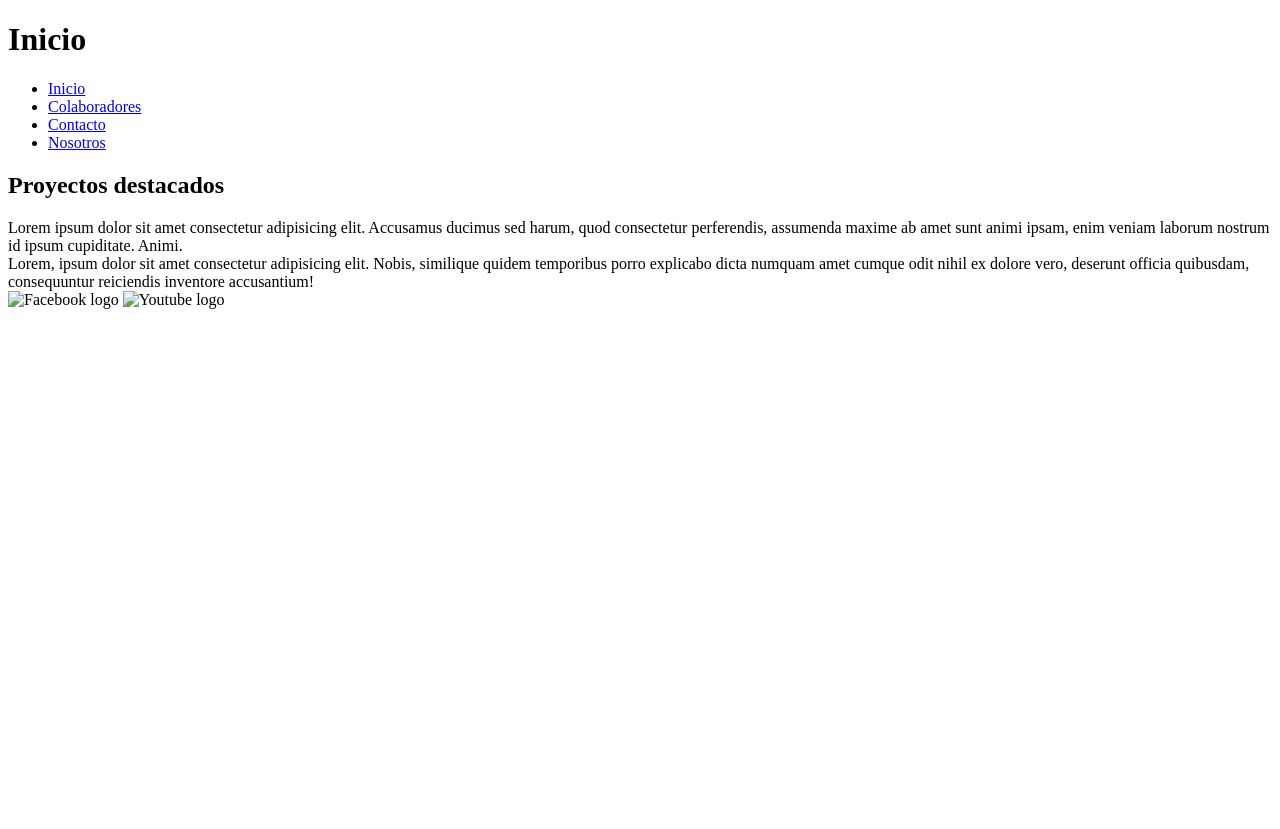
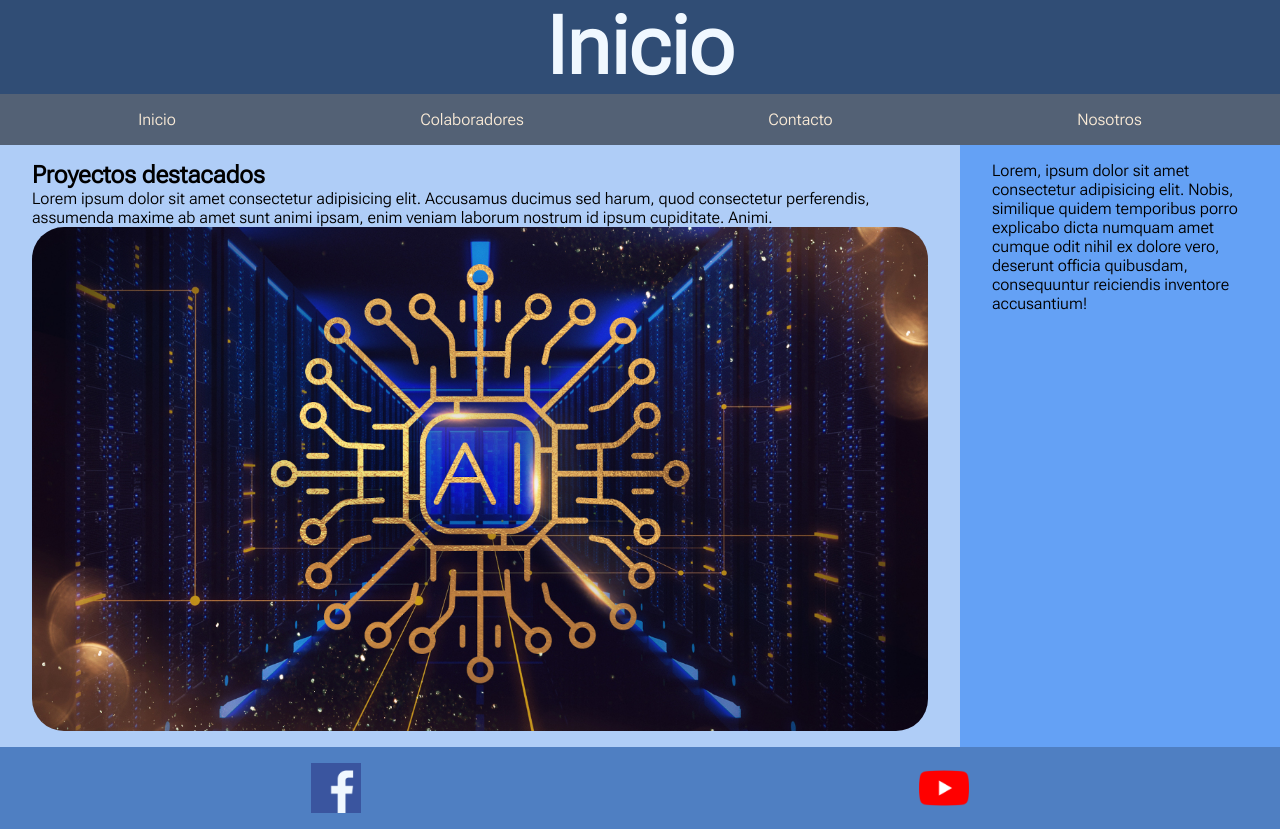
Before and after one commit to andrew-cei/Web, a plain HTML site: page index.html in a window 1280 px wide. Before the commit the page ends 800 px from the top, so only its background shows below. Drawn offline with Linux system fonts and the light colour scheme; the site is published under a folder, as on GitHub Pages, so addresses that start at the root find nothing.

Commit message:
Links corregidos

```diff
--- a/index.html
+++ b/index.html
@@ -4,7 +4,7 @@
     <meta charset="UTF-8" />
     <meta http-equiv="X-UA-Compatible" content="IE=edge" />
     <meta name="viewport" content="width=device-width, initial-scale=1.0" />
-    <link rel="stylesheet" href="/css/styles.css" />
+    <link rel="stylesheet" href="./css/styles.css" />
     <link rel="preconnect" href="https://fonts.googleapis.com" />
     <link rel="preconnect" href="https://fonts.gstatic.com" crossorigin />
     <link
@@ -19,9 +19,9 @@
       <nav class="menu">
         <ul>
           <li><a href="#">Inicio</a></li>
-          <li><a href="/views/colaboradores.html">Colaboradores</a></li>
-          <li><a href="/views/contacto.html">Contacto</a></li>
-          <li><a href="/views/nosotros.html">Nosotros</a></li>
+          <li><a href="./views/colaboradores.html">Colaboradores</a></li>
+          <li><a href="./views/contacto.html">Contacto</a></li>
+          <li><a href="./views/nosotros.html">Nosotros</a></li>
         </ul>
       </nav>
     </header>
@@ -32,7 +32,7 @@
         ducimus sed harum, quod consectetur perferendis, assumenda maxime ab
         amet sunt animi ipsam, enim veniam laborum nostrum id ipsum cupiditate.
         Animi.
-        <a href="/views/proyecto1.html"><img src="/img/AI.jpg" alt="" /></a>
+        <a href="./views/proyecto1.html"><img src="./img/AI.jpg" alt="" /></a>
       </section>
       <section class="aside">
         Lorem, ipsum dolor sit amet consectetur adipisicing elit. Nobis,
@@ -42,8 +42,8 @@
       </section>
     </main>
     <footer class="pie">
-      <img src="/img/Facebook.png" alt="Facebook logo" id="facebook" />
-      <img src="/img/Youtube.png" alt="Youtube logo" id="youtube" />
+      <img src="./img/Facebook.png" alt="Facebook logo" id="facebook" />
+      <img src="./img/Youtube.png" alt="Youtube logo" id="youtube" />
     </footer>
   </body>
 </html>
```
Also changed, not shown: views/colaboradores.html (+8 -8 lines), views/contacto.html (+6 -6 lines), views/nosotros.html (+7 -7 lines), views/proyecto1.html (+7 -7 lines).
